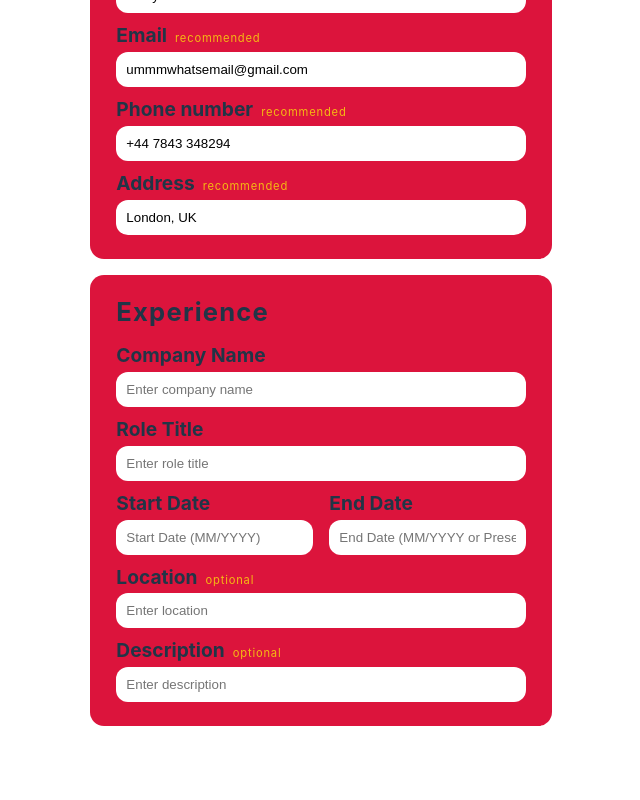
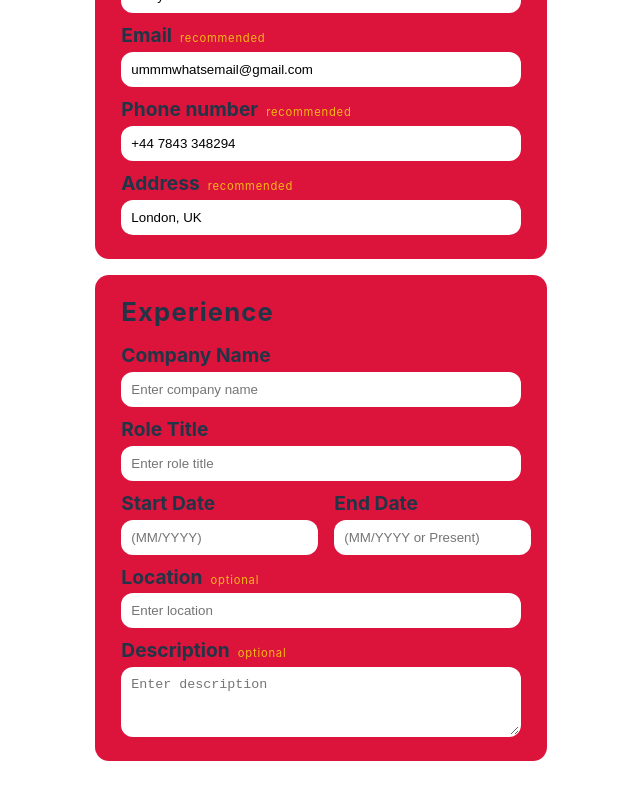
Before and after one commit to JHoldsworth23/cv-maker, a React (Vite) app: page / in a window 1280 px wide. Shown: the part 276-1076 px from the top of the page, without its empty margins (222-862 px from the left). Before the commit the page ends 1050 px from the top, so only its background shows below. Built offline with nearby package versions, Linux system fonts and the light colour scheme.

Commit message:
add and style the textarea and change dates placeholder

```diff
--- a/src/components/experience/experience-form.jsx
+++ b/src/components/experience/experience-form.jsx
@@ -34,7 +34,7 @@ export default function ExperienceForm({
                 <FormInput
                   id="start-date"
                   labelText="Start Date"
-                  placeholder="Start Date (MM/YYYY)"
+                  placeholder="(MM/YYYY)"
                   value={startDate}
                   onChange={onChange}
                   data-info="startDate"
@@ -42,7 +42,7 @@ export default function ExperienceForm({
                 <FormInput
                   id="end-date"
                   labelText="End Date"
-                  placeholder="End Date (MM/YYYY or Present)"
+                  placeholder="(MM/YYYY or Present)"
                   value={endDate}
                   onChange={onChange}
                   data-info="endDate"
@@ -59,7 +59,7 @@ export default function ExperienceForm({
             />
             <FormInput
               id="description"
-            //   type="textarea"
+              type="textarea"
               labelText="Description"
               placeholder="Enter description"
               value={description}
--- a/src/components/form-input.jsx
+++ b/src/components/form-input.jsx
@@ -19,6 +19,7 @@ export default function FormInput({
                 {recommended && <span className="recommended">recommended</span>}
                 {optional && <span className="optional">optional</span>}
             </label>
+            {type !== "textarea" ?
                 <input
                   id={id}
                   type={type}
@@ -26,7 +27,15 @@ export default function FormInput({
                   value={value}
                   onChange={onChange}
                   data-info={info}
+                /> :
+                <textarea
+                  id={id}
+                  placeholder={placeholder}
+                  value={value}
+                  onChange={onChange}
+                  data-info={info}
                 />
+            }
         </div>
     );
 }
--- a/src/styles/form-input.css
+++ b/src/styles/form-input.css
@@ -21,15 +21,20 @@ label {
     margin-left: 8px;
 }
 
-input {
+input, textarea {
     padding: 8px;
     border: 2px solid transparent;
-    outline: 0;
     border-radius: 12px;
-    transition: all 0.1s ease-in-out;
+    transition: border 0.1s ease-in-out;
 }
 
-input:focus {
-    appearance: none;
+textarea {
+    min-height: 50px;
+    min-width: 50%;
+    max-width: 100%;
+}
+
+input:focus, textarea:focus {
     border: 2px solid palegreen;
+    outline: none;
 }
--- a/src/styles/form.css
+++ b/src/styles/form.css
@@ -3,6 +3,7 @@
     flex-direction: column;
     justify-content: space-evenly;
     align-items: flex-start;
+    width: 400px;
     background-color: crimson;
     padding: 12px 26px 20px;
     border-radius: 14px;
```
Lines whose indentation alone changed are shown as unchanged.
